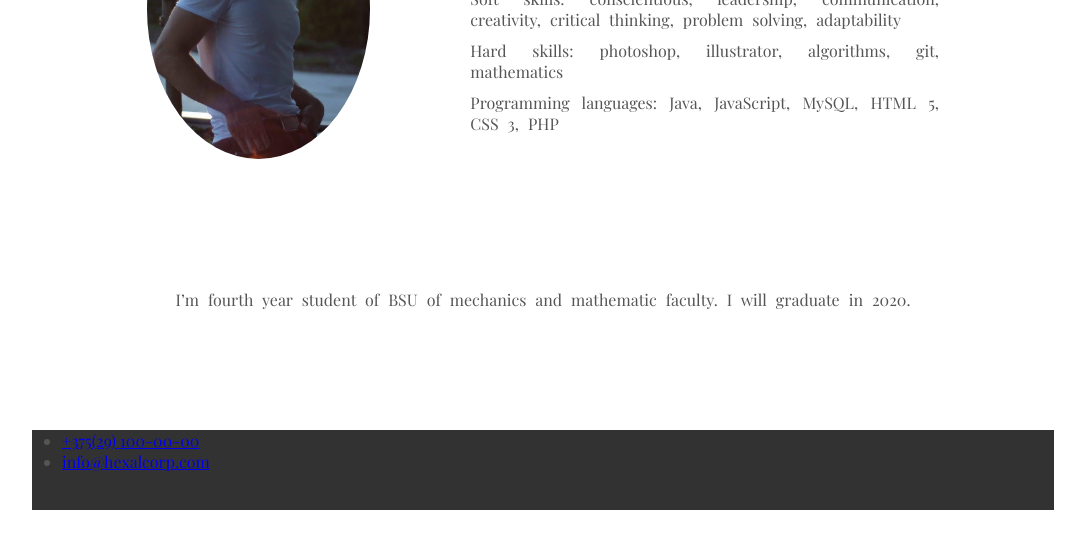
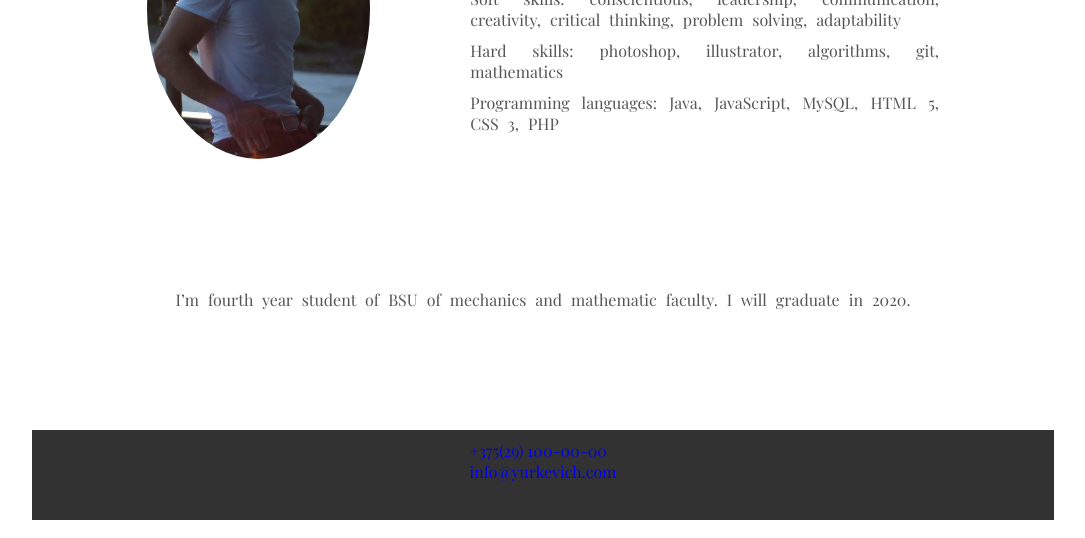
Before and after one commit to yurkevich-serj/rsschool-2019Q1-cv, a plain HTML site: page index.html in a window 1280 px wide. Shown: the part 262-800 px from the top of the page, without its empty margins (97-1182 px from the left). Drawn offline with nearby package versions, Linux system fonts and the light colour scheme.

Commit message:
style: finish style settings

```diff
--- a/assets/css/style.css
+++ b/assets/css/style.css
@@ -92,14 +92,17 @@ nav ul {
 }
 
 footer {
+    display: flex;
+    justify-content: center;
     background-color: #323232;
     height: 80px;
+    padding-top: 10px;
 }
 
-.contacts {
-    margin: 30px;
+.contacts ul {
+    list-style-type: none;
 }
 
 .contacts a{
-
+    text-decoration: none;
 }
--- a/index.html
+++ b/index.html
@@ -45,10 +45,12 @@
             </section>
         </main>
         <footer>
-                <ul class="contacts">
-                    <li><a href="tel:+375291000000">+375(29) 100-00-00</a></li>
-                    <li><a href="mailto:info@hexalcorp.com">info@hexalcorp.com</a></li>
-                 </ul>
+            <div class="contacts">
+                    <ul>
+                        <li><a href="tel:+375291000000">+375(29) 100-00-00</a></li>
+                        <li><a href="mailto:info@hexalcorp.com">info@yurkevich.com</a></li>
+                    </ul>
+            </div>
         </footer>
     </div>
 
```
